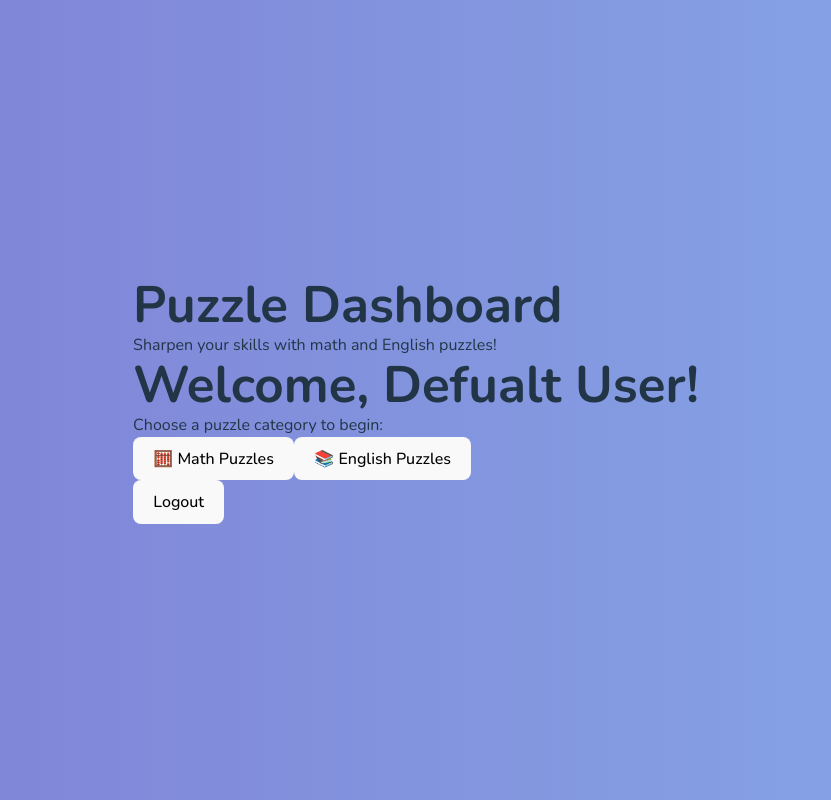
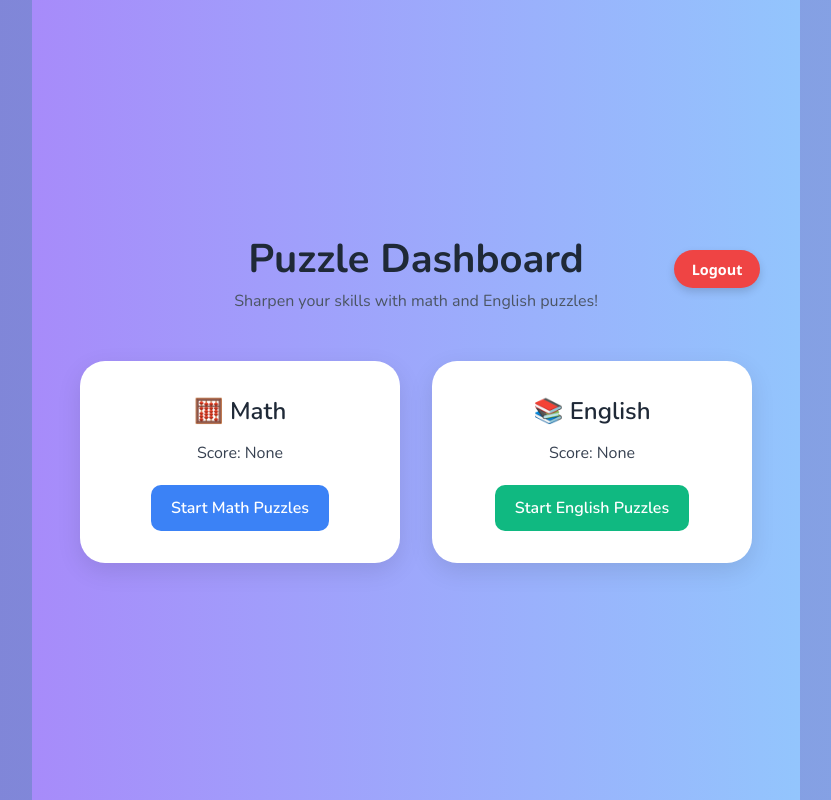
Before and after one commit to TalasiaCalderon/cop4331-large-project, a React (Vite) app in the folder frontend/: page /dashboard in a window 1280 px wide. Shown: the whole page, without its empty margins (224-1055 px from the left). Built offline with nearby package versions, Linux system fonts and the light colour scheme.

Commit message:
Dashboard is now updated, started adding quiz page functionality

```diff
--- a/frontend/package.json
+++ b/frontend/package.json
@@ -10,6 +10,7 @@
     "preview": "vite preview"
   },
   "dependencies": {
+    "axios": "^1.8.4",
     "react": "^19.0.0",
     "react-dom": "^19.0.0",
     "react-icons": "^5.5.0",
--- a/frontend/src/App.tsx
+++ b/frontend/src/App.tsx
@@ -2,6 +2,7 @@ import { BrowserRouter as Router, Route, Routes } from 'react-router-dom';
 import SplashPage from './pages/SplashPage';
 import HomePage from './pages/HomePage';
 import DashboardPage from './pages/DashboardPage';
+import EnglishQuiz from './pages/EnglishQuiz';
 import './App.css';
 
 function App() {
@@ -11,6 +12,7 @@ function App() {
         <Route path="/" element={<SplashPage />} />
         <Route path="/home" element={<HomePage />} />
         <Route path="/dashboard" element={<DashboardPage />} />
+	<Route path="/english" element={<EnglishQuiz />} />
       </Routes>
     </Router>
   );
--- a/frontend/src/components/DashboardUI.tsx
+++ b/frontend/src/components/DashboardUI.tsx
@@ -1,19 +1,20 @@
 import React from 'react';
 import { useNavigate } from 'react-router-dom';
+import '../styles/Dashboard.css';
 
 function DashboardUI() {
     const navigate = useNavigate();
 
-    let username: string = 'Defualt User';
-
-    if(!localStorage.getItem('user_data')) {
-        // navigate('/');
-    } else {
-        let _ud: any = localStorage.getItem('user_data');
-        let ud = JSON.parse(_ud);
-        username = ud.firstName;
+    let username: string = 'Default User';
+    const _ud = localStorage.getItem('user_data');
+    if (_ud) {
+        try {
+            const ud = JSON.parse(_ud);
+            username = ud.firstName;
+        } catch (err) {
+            console.error('Invalid user_data in localStorage.');
+        }
     }
-
 
     function handleLogout(): void {
         localStorage.removeItem('user_data');
@@ -22,41 +23,41 @@ function DashboardUI() {
 
     function goToPuzzles(type: string): void {
         if (type === 'math') {
-            navigate('/puzzles/math');
+            navigate('/math');
         } else if (type === 'english') {
-            navigate('/puzzles/english');
+            navigate('/english');
         }
     }
 
     return (
-        <div className="min-h-screen bg-gradient-to-br from-purple-200 to-blue-100 flex items-center justify-center p-4">
-            <div className="bg-white rounded-2xl shadow-2xl p-8 w-full max-w-md text-center">
-                <h1 className="text-3xl font-bold mb-4">
-                    Welcome, <span className="text-blue-600">{username}</span>!
-                </h1>
-                <p className="mb-6 text-gray-600">Choose a puzzle category to begin:</p>
+        <div className="dashboard-wrapper">
+            <button className="logout-button-top" onClick={handleLogout}>
+                Logout
+            </button>
 
-                <div className="flex flex-col gap-4 mb-6">
-                    <button
-                        onClick={() => goToPuzzles('math')}
-                        className="bg-blue-500 hover:bg-blue-600 text-white font-semibold py-2 px-4 rounded-xl transition"
-                    >
-                        🧮 Math Puzzles
-                    </button>
-                    <button
-                        onClick={() => goToPuzzles('english')}
-                        className="bg-green-500 hover:bg-green-600 text-white font-semibold py-2 px-4 rounded-xl transition"
-                    >
-                        📚 English Puzzles
+            <div className="dashboard-header">
+                <h1 className="dashboard-main-title">Puzzle Dashboard</h1>
+                <p className="dashboard-subtitle">
+                    Sharpen your skills with math and English puzzles!
+                </p>
+            </div>
+
+            <div className="dashboard-card-container">
+                <div className="dashboard-box">
+                    <h2 className="dashboard-title">🧮 Math</h2>
+                    <p className="dashboard-score">Score: None</p>
+                    <button className="math-button" onClick={() => goToPuzzles('math')}>
+                        Start Math Puzzles
                     </button>
                 </div>
 
-                <button
-                    onClick={handleLogout}
-                    className="text-sm text-red-500 underline hover:text-red-700 transition"
-                >
-                    Logout
-                </button>
+                <div className="dashboard-box">
+                    <h2 className="dashboard-title">📚 English</h2>
+                    <p className="dashboard-score">Score: None</p>
+                    <button className="english-button" onClick={() => goToPuzzles('english')}>
+                        Start English Puzzles
+                    </button>
+                </div>
             </div>
         </div>
     );
--- a/frontend/src/components/Forms/SignupForm.tsx
+++ b/frontend/src/components/Forms/SignupForm.tsx
@@ -1,14 +1,53 @@
-import { useNavigate } from "react-router-dom";
+import React, { useState } from "react";
 import { FaFacebookF, FaGoogle } from "react-icons/fa";
-import React from "react";
 import "../../styles/forms.css";
 
-const SignupForm: React.FC = () => {
-  const navigate = useNavigate();
+type Props = {
+  onSwitchToLogin: () => void;
+};
 
-  const handleSubmit  = (e: React.FormEvent<HTMLFormElement>) => {
-    e.preventDefault(); // Prevent form submission/reload
-    navigate("/home");
+const SignupForm: React.FC<Props> = ({ onSwitchToLogin }) => {
+  const [username, setUsername] = useState("");
+  const [password, setPassword] = useState("");
+  const [confirmPassword, setConfirmPassword] = useState("");
+  const [error, setError] = useState("");
+
+  const handleSubmit = async (e: React.FormEvent<HTMLFormElement>) => {
+    e.preventDefault();
+
+    if (!username || !password || !confirmPassword) {
+      setError("All fields are required.");
+      return;
+    }
+
+    if (password !== confirmPassword) {
+      setError("Passwords do not match.");
+      return;
+    }
+
+    try {
+      const response = await fetch("http://localhost:5000/api/user/addUser", {
+        method: "POST",
+        headers: { "Content-Type": "application/json" },
+        body: JSON.stringify({
+          _id: username, // assuming _id is same as username
+          username,
+          password,
+        }),
+      });
+
+      const data = await response.json();
+
+      if (data.error) {
+        setError("Username already exists or server error.");
+      } else {
+        setError("");
+        onSwitchToLogin(); // Go back to login screen after successful signup
+      }
+    } catch (err) {
+      console.error("Signup failed:", err);
+      setError("Network error or server unreachable.");
+    }
   };
 
   return (
@@ -24,6 +63,8 @@ const SignupForm: React.FC = () => {
             placeholder="Username"
             aria-label="Username"
             autoComplete="username"
+            value={username}
+            onChange={(e) => setUsername(e.target.value)}
           />
         </div>
 
@@ -34,25 +75,25 @@ const SignupForm: React.FC = () => {
           placeholder="Password"
           aria-label="Password"
           autoComplete="new-password"
+          value={password}
+          onChange={(e) => setPassword(e.target.value)}
         />
 
-<input
+        <input
           className="form__field form__password-container"
           type="password"
-          name="password"
+          name="confirmPassword"
           placeholder="Confirm Password"
           aria-label="Confirm Password"
+          value={confirmPassword}
+          onChange={(e) => setConfirmPassword(e.target.value)}
         />
 
-        <button
-          id="submit-btn"
-          className="form__submit-btn"
-          type="submit"
-        >
+        <button id="submit-btn" className="form__submit-btn" type="submit">
           Sign up
         </button>
 
-        <p className="form__error-status" role="alert"></p>
+        {error && <p className="form__error-status" role="alert">{error}</p>}
       </form>
 
       <p className="form__divider">
--- a/frontend/src/pages/DashboardPage.tsx
+++ b/frontend/src/pages/DashboardPage.tsx
@@ -1,11 +1,9 @@
 import React from 'react';
-import PageTitle from '../components/PageTitle';
 import DashboardUI from '../components/DashboardUI';
 
 const DashboardPage = () => {
     return (
         <div>
-            <PageTitle />
             <DashboardUI />
         </div>
     );
--- /dev/null
+++ b/frontend/src/pages/EnglishQuiz.tsx
@@ -0,0 +1,129 @@
+import React, { useEffect, useState } from 'react';
+import { useNavigate } from 'react-router-dom';
+import axios from 'axios';
+
+interface Question {
+  question: string;
+  answer: string;
+}
+
+const EnglishQuiz: React.FC = () => {
+  const navigate = useNavigate();
+  const [questionData, setQuestionData] = useState<Question | null>(null);
+  const [answerChoices, setAnswerChoices] = useState<string[]>([]);
+  const [selectedAnswer, setSelectedAnswer] = useState<string | null>(null);
+  const [score, setScore] = useState(0);
+  const [questionCount, setQuestionCount] = useState(0);
+  const [isLoading, setIsLoading] = useState(true);
+  const [quizFinished, setQuizFinished] = useState(false);
+
+  const maxQuestions = 5;
+
+  const userId = JSON.parse(localStorage.getItem('user_data') || '{}')._id;
+
+  useEffect(() => {
+    fetchQuestion();
+  }, []);
+
+  const fetchQuestion = async () => {
+    setIsLoading(true);
+    try {
+      const qRes = await axios.get('/api/english/englishQuestion');
+      const aRes = await axios.get('/api/english/englishAnswers');
+
+      let answers = aRes.data.answers;
+      if (!answers.includes(qRes.data.answer)) {
+        answers[Math.floor(Math.random() * 4)] = qRes.data.answer;
+      }
+
+      setQuestionData(qRes.data);
+      setAnswerChoices(shuffleArray(answers));
+      setSelectedAnswer(null);
+    } catch (error) {
+      console.error('Failed to load question:', error);
+    } finally {
+      setIsLoading(false);
+    }
+  };
+
+  const handleAnswerSelect = (answer: string) => {
+    setSelectedAnswer(answer);
+  };
+
+  const handleNext = async () => {
+    if (!questionData) return;
+
+    const correct = selectedAnswer === questionData.answer;
+    const newScore = correct ? score + 1 : score;
+
+    setScore(newScore);
+    setQuestionCount(questionCount + 1);
+
+    if (questionCount + 1 >= maxQuestions) {
+      await updateUserStats(newScore, maxQuestions);
+      setQuizFinished(true);
+    } else {
+      fetchQuestion();
+    }
+  };
+
+  const updateUserStats = async (correct: number, total: number) => {
+    try {
+      await axios.post('/api/user/updateStatistics', {
+        id: userId,
+        englishQuestionsCorrect: correct,
+        englishQuestionsAnswered: total
+      });
+    } catch (err) {
+      console.error('Failed to update user stats', err);
+    }
+  };
+
+  const shuffleArray = (arr: string[]) => {
+    return [...arr].sort(() => Math.random() - 0.5);
+  };
+
+  if (quizFinished) {
+    return (
+      <div className="quiz-finished">
+        <h2>Quiz Complete!</h2>
+        <p>You scored {score} out of {maxQuestions}.</p>
+        <button onClick={() => navigate('/dashboard')}>Back to Dashboard</button>
+      </div>
+    );
+  }
+
+  return (
+    <div className="quiz-container">
+      {isLoading ? (
+        <p>Loading...</p>
+      ) : questionData ? (
+        <>
+          <h2>{questionData.question}</h2>
+          <div className="answer-options">
+            {answerChoices.map((choice, index) => (
+              <button
+                key={index}
+                className={`answer-button ${selectedAnswer === choice ? 'selected' : ''}`}
+                onClick={() => handleAnswerSelect(choice)}
+              >
+                {choice}
+              </button>
+            ))}
+          </div>
+          <button
+            className="next-button"
+            onClick={handleNext}
+            disabled={!selectedAnswer}
+          >
+            {questionCount + 1 === maxQuestions ? 'Finish' : 'Next'}
+          </button>
+        </>
+      ) : (
+        <p>Failed to load question.</p>
+      )}
+    </div>
+  );
+};
+
+export default EnglishQuiz;
--- a/frontend/src/pages/SplashPage.tsx
+++ b/frontend/src/pages/SplashPage.tsx
@@ -20,12 +20,16 @@ const SplashPage: React.FC = () => {
   }, []);
 
   return (
-    <main ref={containerRef} className="splash-page" role="main" aria-label="Authentication screen">
-
+    <main
+      ref={containerRef}
+      className="splash-page"
+      role="main"
+      aria-label="Authentication screen"
+    >
       {/* Form section containing both login and signup forms */}
       <section className="splash-page__forms" aria-labelledby="auth-forms">
         <LoginForm />
-        <SignupForm />
+        <SignupForm onSwitchToLogin={handleLoginClick} />
       </section>
 
       {/* Toggle component to switch between login and signup views */}
--- /dev/null
+++ b/frontend/src/styles/Dashboard.css
@@ -0,0 +1,133 @@
+/* Dashboard Layout */
+.dashboard-wrapper {
+  background: linear-gradient(to right, #a78bfa, #93c5fd);
+  min-height: 100vh;
+  padding: 2rem 3rem;
+  position: relative;
+  display: flex;
+  flex-direction: column;
+  align-items: center;
+  justify-content: center;
+  font-family: 'Segoe UI', sans-serif;
+}
+
+/* Main lavender container styled like login card */
+.dashboard-container-box {
+  background: linear-gradient(135deg, #e0d7fe 0%, #ddd6fe 100%);
+  border-radius: 2rem;
+  padding: 3rem 4rem;
+  width: 100%;
+  max-width: 1100px;
+  display: flex;
+  flex-direction: column;
+  align-items: center;
+  box-shadow: 0 20px 50px rgba(0, 0, 0, 0.1);
+  position: relative;
+}
+
+/* Logout button inside container */
+.logout-button-top {
+  position: absolute;
+  top: 250px;
+  right: 40px;
+  background-color: #ef4444;
+  color: white;
+  border: none;
+  padding: 0.6rem 1.1rem;
+  font-size: 0.9rem;
+  font-weight: 600;
+  border-radius: 999px;
+  cursor: pointer;
+  z-index: 1000;
+  box-shadow: 0 4px 8px rgba(0, 0, 0, 0.15);
+  transition: all 0.3s ease;
+}
+
+.logout-button-top:hover {
+  background-color: #dc2626;
+  transform: scale(1.05);
+  box-shadow: 0 6px 12px rgba(0, 0, 0, 0.2);
+}
+
+/* Top Title + Subtitle Centered */
+.dashboard-header {
+  text-align: center;
+  margin-bottom: 2rem;
+}
+
+.dashboard-main-title {
+  font-size: 2.5rem;
+  font-weight: 700;
+  color: #1f2937;
+  margin-bottom: 0.5rem;
+}
+
+.dashboard-subtitle {
+  font-size: 1rem;
+  color: #4b5563;
+}
+
+/* Subject area */
+.dashboard-card-container {
+  display: flex;
+  gap: 2rem;
+  justify-content: center;
+  flex-wrap: wrap;
+  margin-top: 1rem;
+}
+
+/* Individual card */
+.dashboard-box {
+  width: 320px;
+  background: white;
+  border-radius: 25px;
+  padding: 2rem;
+  text-align: center;
+  box-shadow: 0 8px 24px rgba(0, 0, 0, 0.1);
+  transition: transform 0.3s ease;
+}
+
+.dashboard-box:hover {
+  transform: translateY(-5px);
+}
+
+.dashboard-title {
+  font-size: 1.5rem;
+  font-weight: 600;
+  margin-bottom: 0.75rem;
+  color: #1f2937;
+}
+
+.dashboard-score {
+  font-size: 1rem;
+  margin-bottom: 1.25rem;
+  color: #374151;
+}
+
+.math-button,
+.english-button {
+  padding: 0.75rem 1.25rem;
+  font-size: 1rem;
+  font-weight: 600;
+  border: none;
+  border-radius: 10px;
+  color: white;
+  cursor: pointer;
+  transition: background 0.3s ease;
+}
+
+.math-button {
+  background-color: #3b82f6;
+}
+
+.math-button:hover {
+  background-color: #2563eb;
+}
+
+.english-button {
+  background-color: #10b981;
+}
+
+.english-button:hover {
+  background-color: #059669;
+}
```
Also changed, not shown: 2 other files (tests, documents, lock files or other folders).
